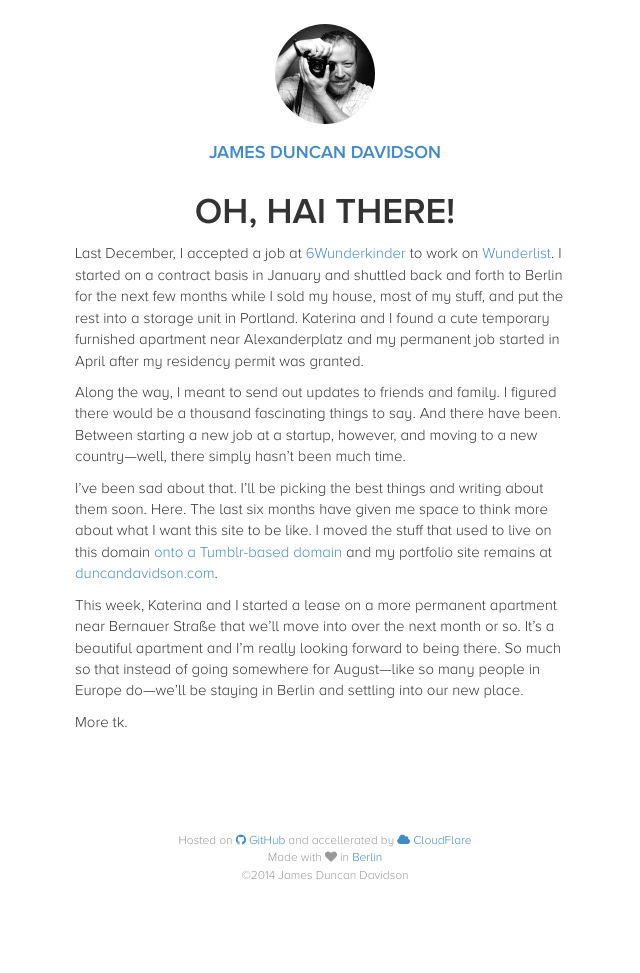
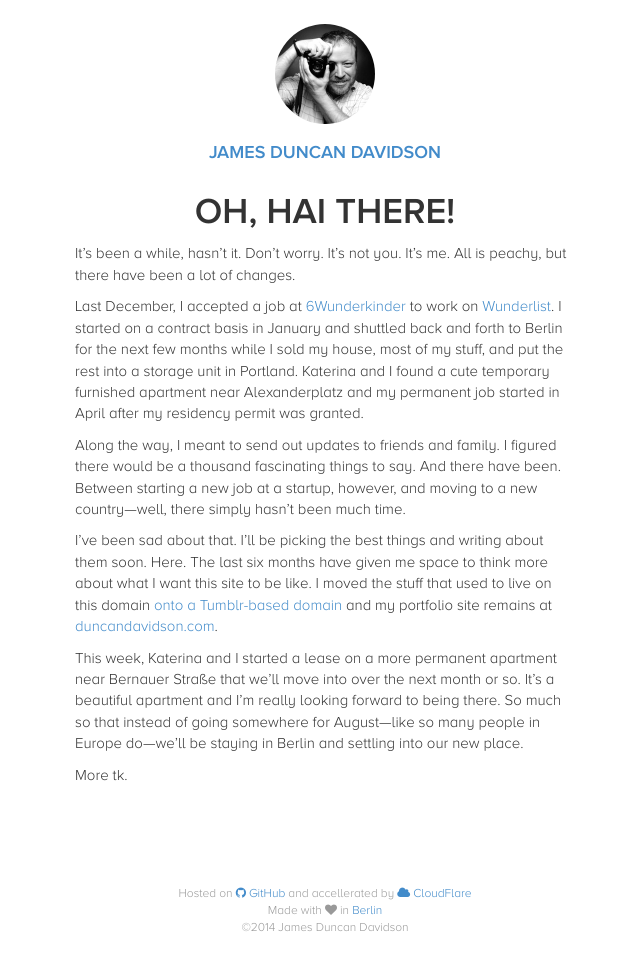
Before and after one commit to lonbaker/jdd.io, a Jekyll site: the page built from index.md, in a window 1280 px wide. Shown: the whole page, without its empty margins (315-955 px from the left). Built offline with Jekyll 4.4.1, drawn with Linux system fonts in a browser that asks for light colours; nearby versions of some CDN libraries; before the commit the page ends 920 px from its top, so only the background shows below that.

Commit message:
Updating front page content

```diff
--- a/index.md
+++ b/index.md
@@ -2,6 +2,8 @@
 layout: default
 ---
 # Oh, hai there!
+
+It’s been a while, hasn’t it. Don’t worry. It’s not you. It’s me. All is peachy, but there have been a lot of changes.
 
 Last December, I accepted a job at [6Wunderkinder](http://6wunderkinder.com) to work on [Wunderlist](http://wunderlist.com). I started on a contract basis in January and shuttled back and forth to Berlin for the next few months while I sold my house, most of my stuff, and put the rest into a storage unit in Portland. Katerina and I found a cute temporary furnished apartment near Alexanderplatz and my permanent job started in April after my residency permit was granted.
 
```
